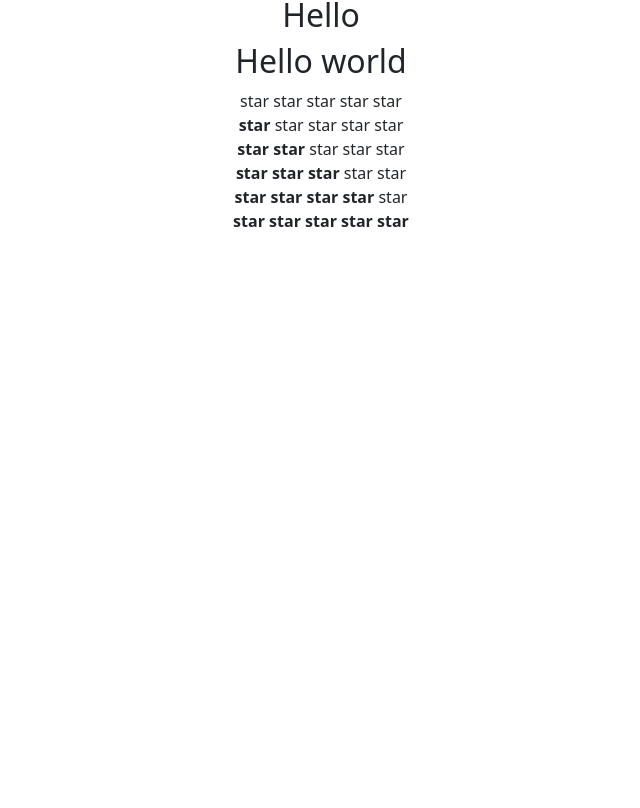
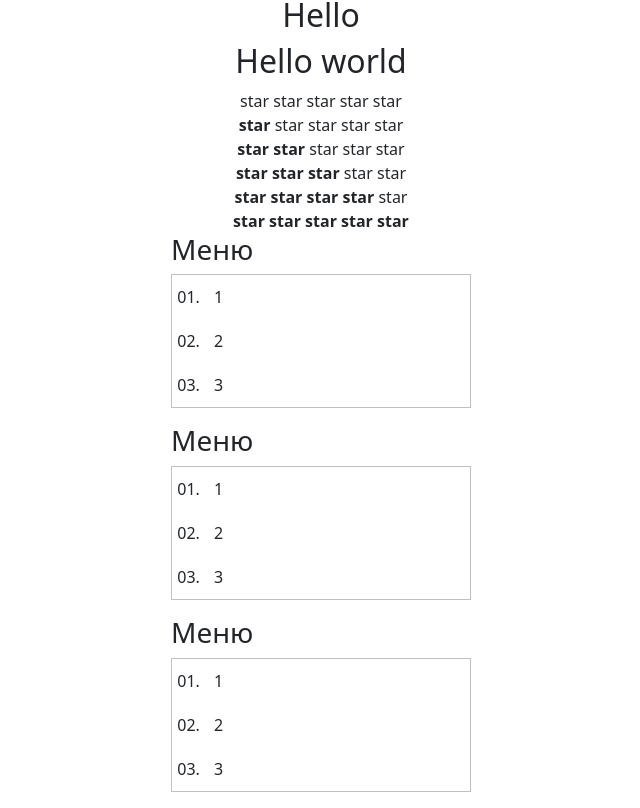
Before and after one commit to AliakseiKrasko/practic_react, a React (Create React App) app: page / in a window 1280 px wide. Shown: the part 670-1478 px from the top of the page, without its empty margins (319-959 px from the left). Before the commit the page ends 903 px from the top, so only its background shows below. Built offline with nearby package versions, Linux system fonts and the light colour scheme.

Commit message:
added component accordion

```diff
--- a/src/App.tsx
+++ b/src/App.tsx
@@ -4,6 +4,7 @@ import './App.css';
 import {Message} from './Message';
 import {OnOf} from './components/onOf/OnOf';
 import {Rating} from './components/rating/Rating';
+import {Accordion} from './components/accordion/Accordion';
 
 type Task = {
     id: number
@@ -102,6 +103,9 @@ function App() {
             <Rating value={3} />
             <Rating value={4} />
             <Rating value={5} />
+            <Accordion />
+            <Accordion />
+            <Accordion />
         </div>
     );
 }
--- /dev/null
+++ b/src/components/accordion/Accordion.tsx
@@ -0,0 +1,26 @@
+import React from 'react';
+
+export const Accordion = () => {
+    return (
+        <div>
+            <AccordionTitle/>
+            <AccordionBody/>
+        </div>
+    );
+};
+
+function AccordionTitle() {
+    return (
+        <h3>Меню</h3>
+    )
+}
+
+function AccordionBody() {
+    return (
+        <ul>
+            <li>1</li>
+            <li>2</li>
+            <li>3</li>
+        </ul>
+    )
+}
```
